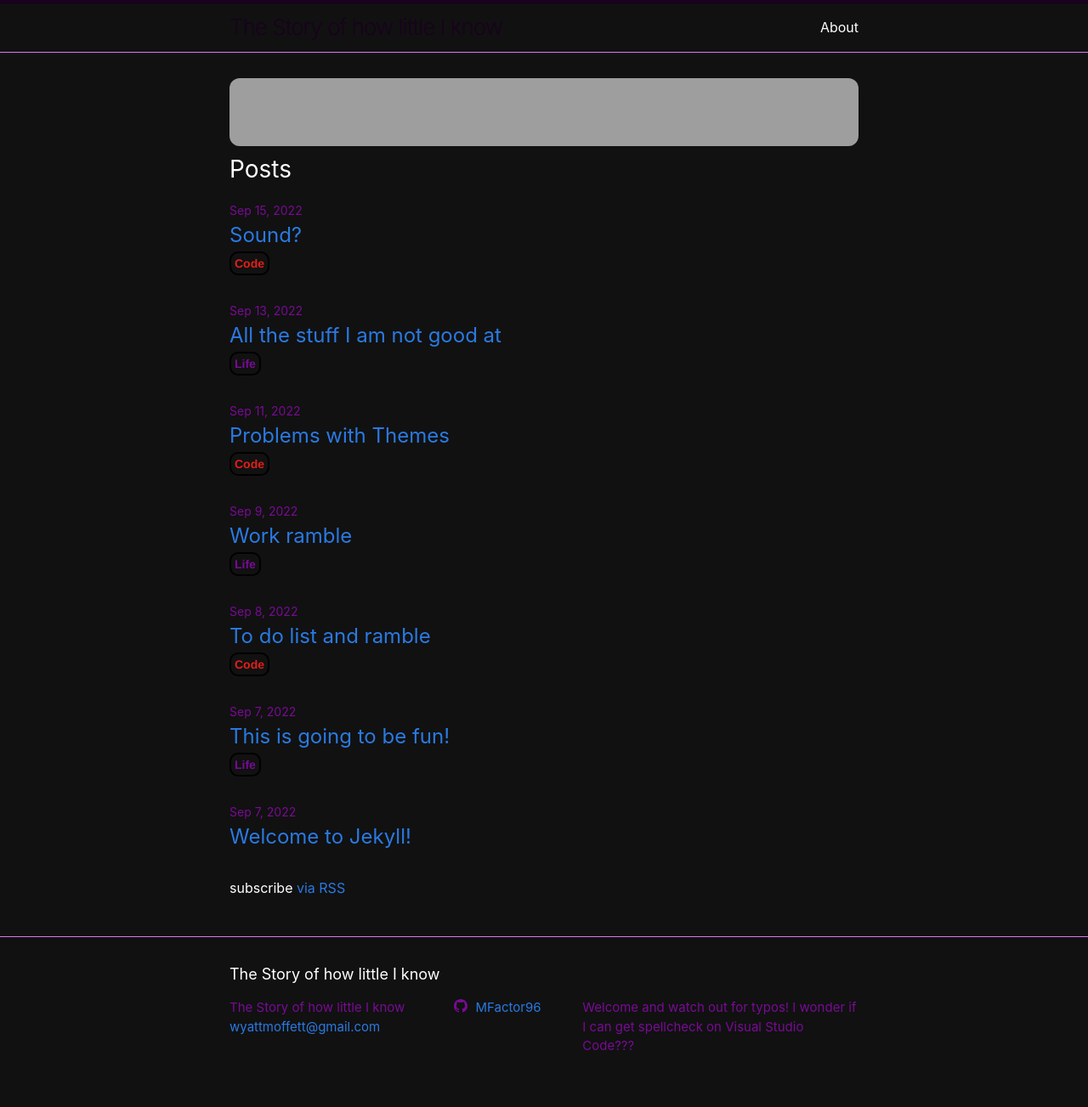
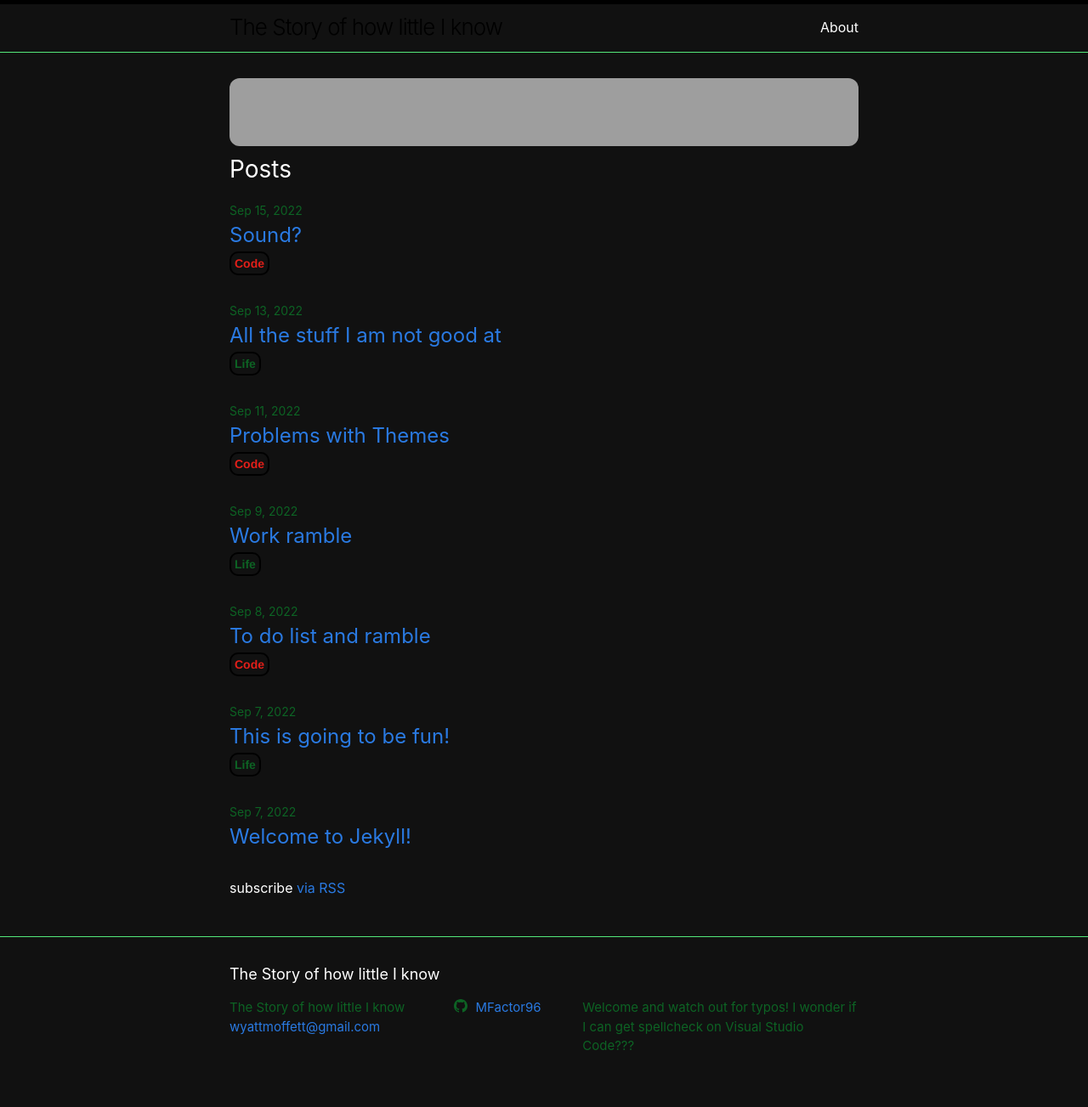
Before and after one commit to MFactor96/MFactor96.github.io, a Jekyll site: the page built from index.markdown, in a window 1280 px wide. Shown: the whole page at 85% size. Built offline with Jekyll 4.4.1, drawn with Linux system fonts in a browser that asks for light colours; grey boxes are pictures that could not be loaded.

Commit message:
grey color change

```diff
--- a/_sass/minima.scss
+++ b/_sass/minima.scss
@@ -14,7 +14,7 @@ $text-color:       #ffffff !default;
 $background-color: #111 !default;
 $brand-color:      #2a7ae2 !default;
 
-$grey-color:       #790b95 !default;
+$grey-color:       #0d6324 !default;
 $grey-color-light: lighten($grey-color, 40%) !default;
 $grey-color-dark:  darken($grey-color, 25%) !default;
 $red:              #e21f19 !default;
```
